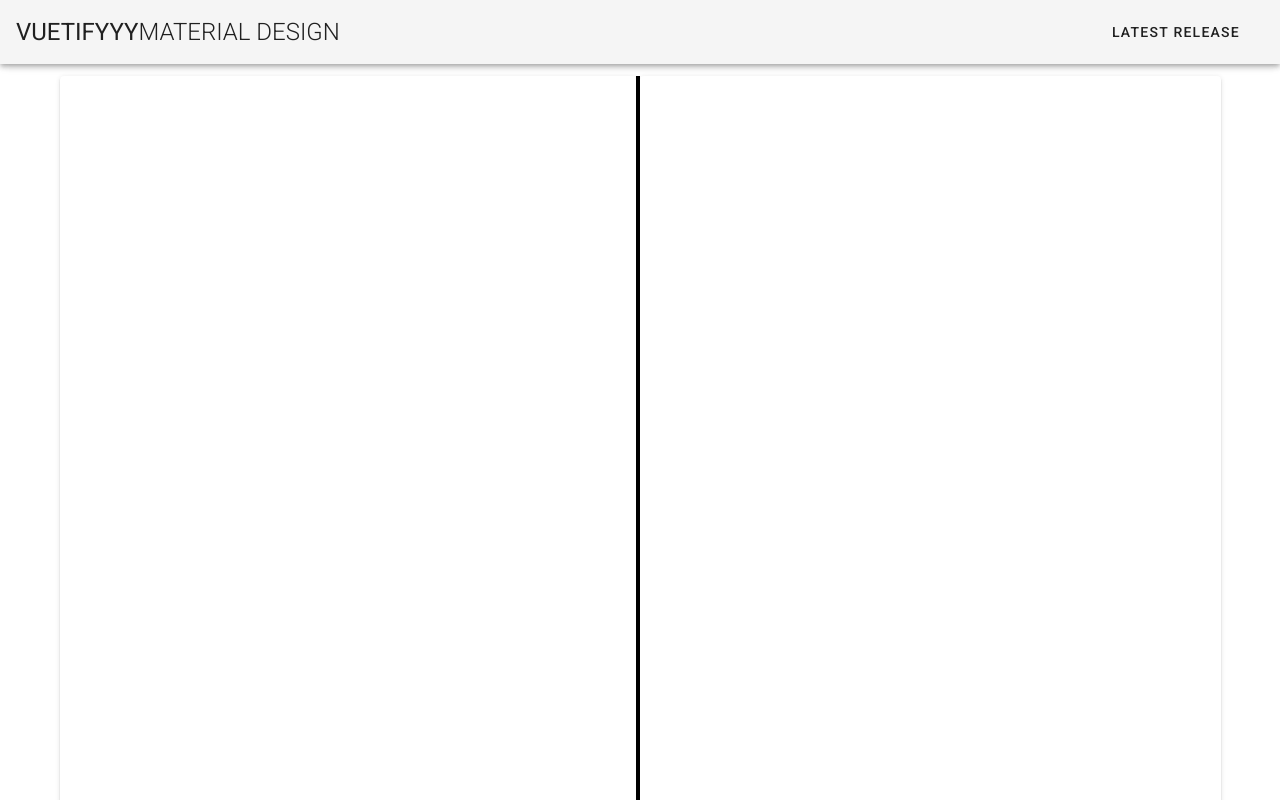
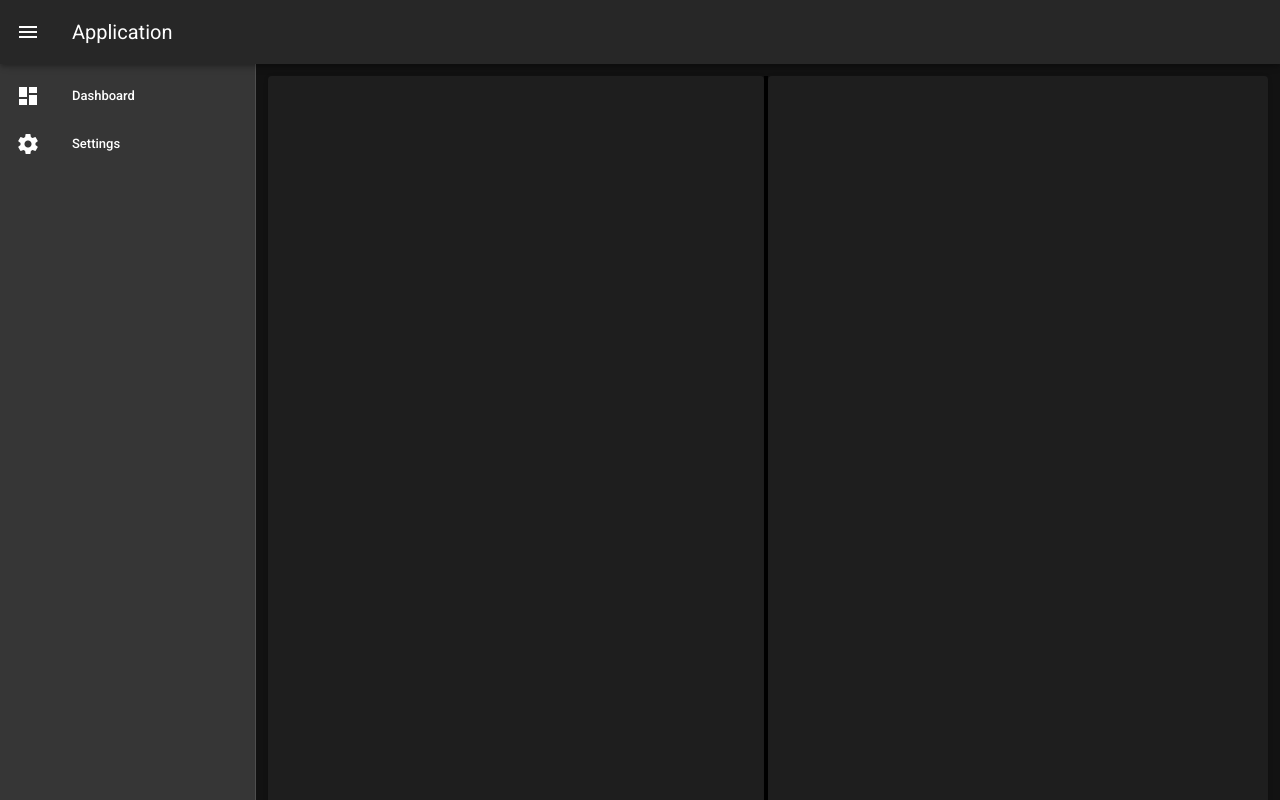
Before and after one commit to fildabert/LastManQuiz, a Vue app in the folder client/: page /game in a window 1280 px wide. Shown: the top 800 px of the page. Built offline with nearby package versions, Linux system fonts and the light colour scheme.

Commit message:
base layout

```diff
--- a/client/src/App.vue
+++ b/client/src/App.vue
@@ -1,37 +1,36 @@
 <template>
-  <v-app>
-    <v-app-bar app>
-      <v-toolbar-title class="headline text-uppercase">
-        <span>Vuetifyyy</span>
-        <span class="font-weight-light">MATERIAL DESIGN</span>
-      </v-toolbar-title>
-      <v-spacer></v-spacer>
-      <v-btn
-        text
-        href="https://github.com/vuetifyjs/vuetify/releases/latest"
-        target="_blank"
+  <v-app id="inspire">
+    <SideNav :openDrawer="drawer"></SideNav>
+
+    <v-app-bar
+      app
+      clipped-left
     >
-        <span class="mr-2">Latest Release</span>
-      </v-btn>
+      <v-app-bar-nav-icon @click.stop="drawer = !drawer"></v-app-bar-nav-icon>
+      <v-toolbar-title>Application</v-toolbar-title>
     </v-app-bar>
 
     <v-content>
-      <!-- <HelloWorld/> -->
      <router-view></router-view>
     </v-content>
+
   </v-app>
 </template>
 
 <script>
-import HelloWorld from './components/HelloWorld';
-
+import SideNav from "./components/SideNav"
   export default {
-  name: 'App',
     components: {
-    HelloWorld,
+      SideNav
+    },
+    props: {
+      source: String,
     },
     data: () => ({
-    //
+      drawer: null,
     }),
-};
+    created () {
+      this.$vuetify.theme.dark = true
+    },
+  }
 </script>
--- a/client/src/components/Game.vue
+++ b/client/src/components/Game.vue
@@ -4,11 +4,12 @@
             <v-layout>
                 <v-flex xs6 style="border-right: 4px solid black">
                     <v-card style="height: 870px; width: 100%;" >
-                        <v-layout align-end fill-height >
+                        <v-layout align-end justify-center fill-height >
                             <v-flex>
-                                <v-layout>
+                                <!-- <v-layout>
 
-                                </v-layout>
+                                </v-layout> -->
+                                <div class="text-center"><v-icon>fas fa-user-tie</v-icon></div>
 
 
 
--- /dev/null
+++ b/client/src/components/SideNav.vue
@@ -0,0 +1,48 @@
+<template>
+    <v-navigation-drawer
+      v-model="drawer"
+      app
+      clipped
+    >
+      <v-list dense>
+        <v-list-item @click="">
+          <v-list-item-action>
+            <v-icon>dashboard</v-icon>
+          </v-list-item-action>
+          <v-list-item-content>
+            <v-list-item-title>Dashboard</v-list-item-title>
+          </v-list-item-content>
+        </v-list-item>
+        <v-list-item @click="">
+          <v-list-item-action>
+            <v-icon>settings</v-icon>
+          </v-list-item-action>
+          <v-list-item-content>
+            <v-list-item-title>Settings</v-list-item-title>
+          </v-list-item-content>
+        </v-list-item>
+      </v-list>
+    </v-navigation-drawer>
+</template>
+
+<script>
+export default {
+    props: ['openDrawer'],
+    data() {
+        return {
+            drawer: null,
+
+        color: 'primary',
+        }
+    },
+    watch: {
+        openDrawer: function(val) {
+            this.drawer = val
+        }
+    }
+}
+</script>
+
+<style>
+
+</style>
--- a/client/src/router.js
+++ b/client/src/router.js
@@ -1,6 +1,5 @@
 import Vue from 'vue'
 import Router from 'vue-router'
-import Home from './views/Home.vue'
 import Game from "./components/Game.vue"
 
 Vue.use(Router)
@@ -9,19 +8,11 @@ export default new Router({
   mode: 'history',
   base: process.env.BASE_URL,
   routes: [
-    {
-      path: '/',
-      name: 'home',
-      component: Home
-    },
-    {
-      path: '/about',
-      name: 'about',
-      // route level code-splitting
-      // this generates a separate chunk (about.[hash].js) for this route
-      // which is lazy-loaded when the route is visited.
-      component: () => import(/* webpackChunkName: "about" */ './views/About.vue')
-    },
+    // {
+    //   path: '/',
+    //   name: 'home',
+    //   component: Home
+    // },
     {
       path: '/game',
       name: "Game",
```
Lines whose indentation alone changed are shown as unchanged.
